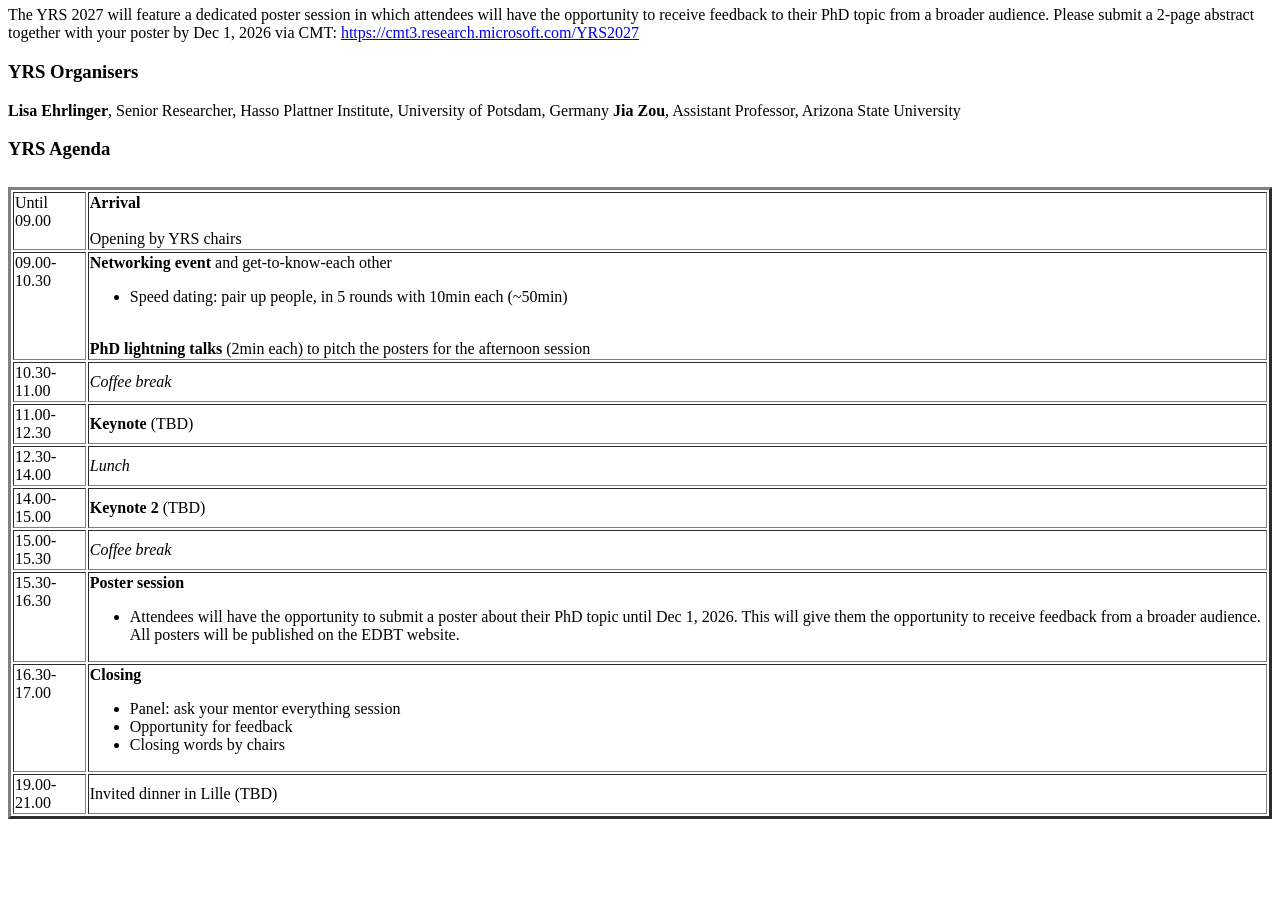
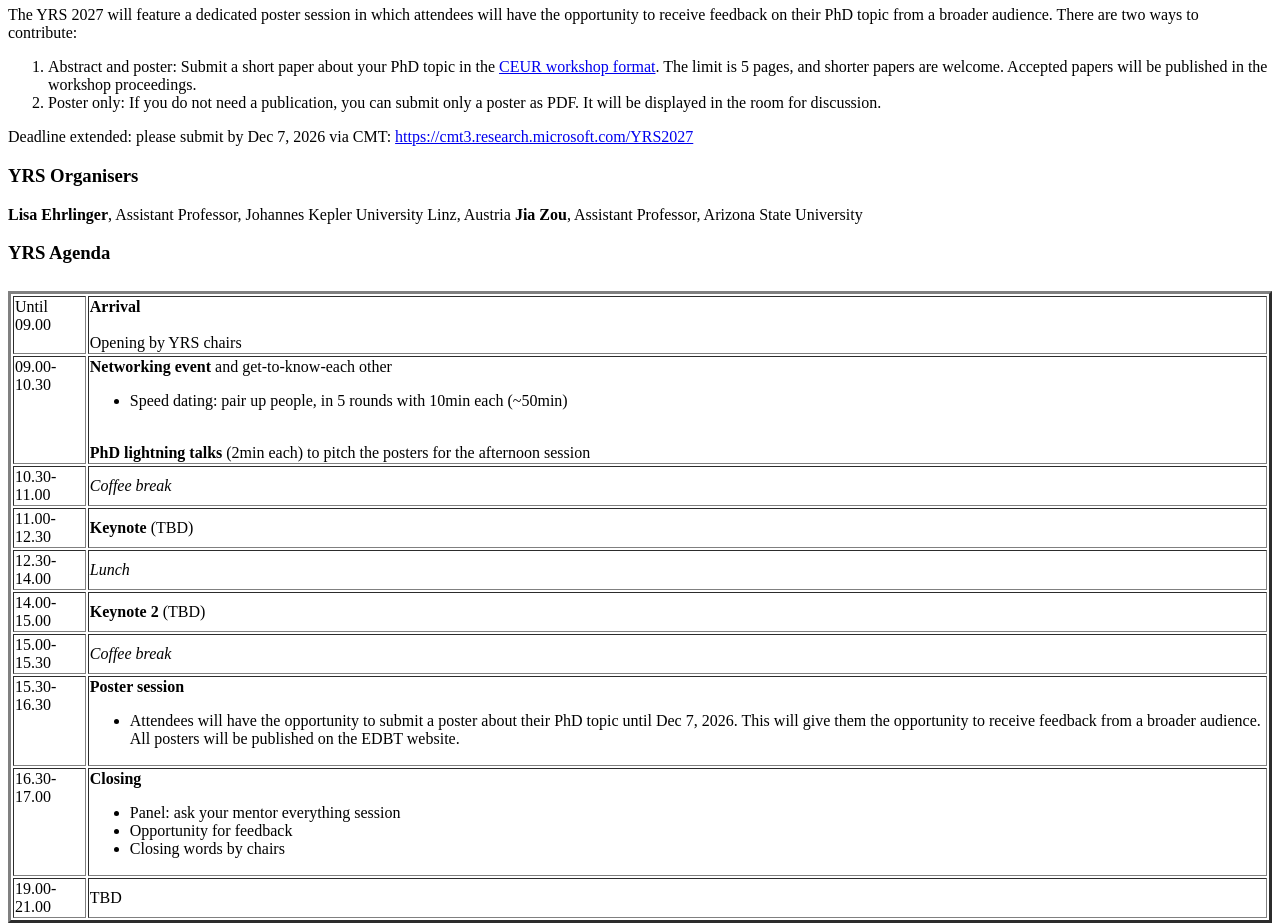
Before and after one commit to edbticdt2027/edbticdt2027.github.io, a plain HTML site: page contents/young_researcher_symposium.html in a window 1280 px wide. Shown: the part 500-1423 px from the top of the page. Before the commit the page ends 1366 px from the top, so only its background shows below. Drawn offline with Linux system fonts and the light colour scheme; files that its build step writes are made by us from their sources.

Commit message:
docs: Update yrs deadline and format

```diff
--- a/contents/young_researcher_symposium.html
+++ b/contents/young_researcher_symposium.html
@@ -50,15 +50,25 @@
 
 <h3><b>Registration</b></h3>
 <p>
-If you are interested to join the YRS as a mentor or mentee, please register <a href="https://docs.google.com/forms/d/e/1FAIpQLSd0-NVePrNWK3CohA9dci-26W3IA8fWjNUXCWxkI3doZLL1WA/viewform?usp=header">here</a>. Registration is open until Dec 1, 2026.
+If you are interested to join the YRS as a mentor or mentee, please register <a href="https://docs.google.com/forms/d/e/1FAIpQLSd0-NVePrNWK3CohA9dci-26W3IA8fWjNUXCWxkI3doZLL1WA/viewform?usp=header">here</a>. Registration is open until Dec 7, 2026.
 </p>
 
 <h3><b>Abstract and poster submission</b></h3>
-<p>The YRS 2027 will feature a dedicated poster session in which attendees will have the opportunity to receive feedback to their PhD topic from a broader audience. Please submit a 2-page abstract together with your poster by Dec 1, 2026 via CMT: <a href="https://cmt3.research.microsoft.com/YRS2027">https://cmt3.research.microsoft.com/YRS2027</a></p>
+<p>The YRS 2027 will feature a dedicated poster session in which attendees will have the opportunity to receive feedback on their PhD topic from a broader audience. There are two ways to contribute:</p>
+
+<ol>
+  <li>Abstract and poster: Submit a short paper about your PhD topic in the <a href="https://www.overleaf.com/latex/templates/template-for-submissions-to-ceur-workshop-proceedings-ceur-ws-dot-org/wqyfdgftmcfw">CEUR workshop format</a>. The limit is 5 pages, and shorter papers are welcome. Accepted papers will be published in the workshop proceedings.</li>
+
+  <li>Poster only: If you do not need a publication, you can submit only a poster as PDF. It will be displayed in the room for discussion.</li>
+
+</ol>
+<p>
+Deadline extended: please submit by Dec 7, 2026 via CMT: <a href="https://cmt3.research.microsoft.com/YRS2027">https://cmt3.research.microsoft.com/YRS2027</a>
+</p>
 
 <h3><b>YRS Organisers</b></h3>
 <p>
-  <span class="brmedium"><b>Lisa Ehrlinger</b>, Senior Researcher, Hasso Plattner Institute, University of Potsdam, Germany</span>
+  <span class="brmedium"><b>Lisa Ehrlinger</b>, Assistant Professor, Johannes Kepler University Linz, Austria</span>
   <span class="brmedium"><b>Jia Zou</b>, Assistant Professor, Arizona State University</span>
 </p>
 
@@ -166,7 +176,7 @@ If you are interested to join the YRS as a mentor or mentee, please register <a
               <ul>
                 <li>
                   Attendees will have the opportunity to submit a poster about their
-                  PhD topic until Dec 1, 2026. This will give them the opportunity to
+                  PhD topic until Dec 7, 2026. This will give them the opportunity to
                   receive feedback from a broader audience. All posters will be
                   published on the EDBT website.
                 </li>
@@ -197,7 +207,7 @@ If you are interested to join the YRS as a mentor or mentee, please register <a
           </td>
           <td colspan="2">
             <p>
-              Invited dinner in Lille (TBD)
+              TBD
             </p>
           </td>
         </tr>
```
